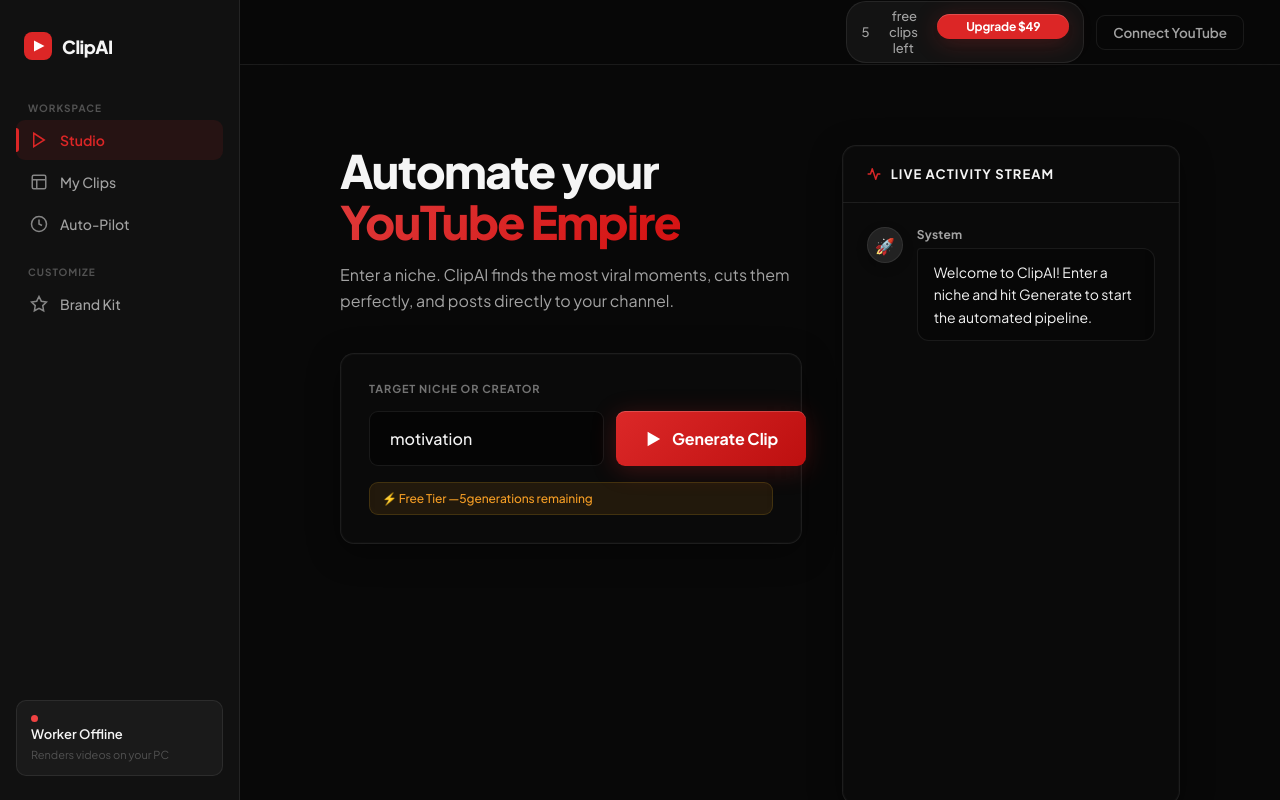
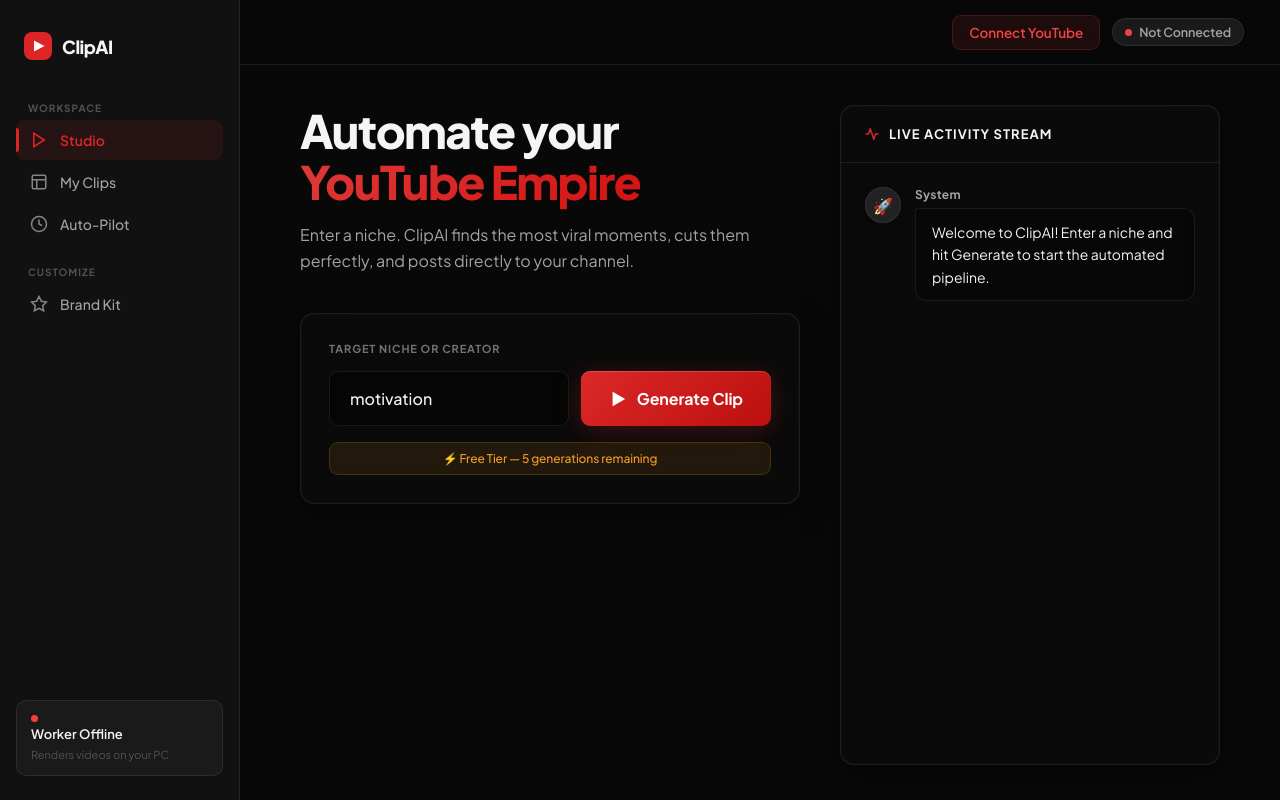
Before and after one commit to musharafabdulkadir7-lab/viralclip-saas, a FastAPI app: page / in a window 1280 px wide. Run offline with FastAPI, Linux system fonts and the light colour scheme.

Commit message:
fix: balanced HTML divs, hidden!important, fixed layout chain, free-tier badge placement

```diff
--- a/static/app.js
+++ b/static/app.js
@@ -407,6 +407,9 @@
 
 // ─── On Page Load ─────────────────────────────────────────────────────────────
 document.addEventListener('DOMContentLoaded', async () => {
+    // Force initialize layout state
+    switchTab('generate');
+
     // Load saved brand kit settings
     loadBrandKit();
 
--- a/static/style.css
+++ b/static/style.css
@@ -329,8 +329,8 @@
 }
 
 /* ─── Tab Content ───────────────────────────────────── */
-.tab-content { flex: 1; overflow-y: auto; display: flex; flex-direction: column; position: relative; z-index: 1; }
-.tab-content.hidden { display: none; }
+.tab-content { flex: 1; display: flex; flex-direction: column; overflow-y: auto; position: relative; z-index: 1; }
+.tab-content.hidden { display: none !important; }
 
 /* ─── Generate Tab Layout ───────────────────────────── */
 .generate-layout {
@@ -492,7 +492,7 @@
   flex-direction: column;
   gap: 11px;
 }
-.progress-card.hidden { display: none; }
+.progress-card.hidden { display: none !important; }
 .progress-header { display: flex; justify-content: space-between; align-items: center; }
 .progress-label { font-size: 13px; font-weight: 700; color: var(--text); letter-spacing: -0.1px; }
 #progress-pct { font-size: 13px; font-weight: 700; color: var(--blue); font-variant-numeric: tabular-nums; letter-spacing: -0.2px; }
@@ -704,7 +704,7 @@
   z-index: 999;
   animation: fadeIn 0.2s ease;
 }
-.modal-overlay.hidden { display: none; }
+.modal-overlay.hidden { display: none !important; }
 
 @keyframes fadeIn { from { opacity: 0; } to { opacity: 1; } }
 
@@ -1027,17 +1027,7 @@
   flex-shrink: 0;
 }
 
-.top-header .free-tier-badge {
-  display: flex;
-  align-items: center;
-  gap: 10px;
-  background: rgba(255,255,255,0.05);
-  border: 1px solid rgba(255,255,255,0.08);
-  border-radius: 20px;
-  padding: 6px 14px;
-  font-size: 13px;
-  color: #a3a3a3;
-}
+.top-header .free-tier-badge { display: flex; align-items: center; gap: 10px; background: rgba(255,255,255,0.05); border: 1px solid var(--border); border-radius: 20px; padding: 6px 14px; font-size: 13px; color: var(--text-2); white-space: nowrap; }
 
 .btn-upgrade {
   background: #dc2626;
@@ -1052,11 +1042,7 @@
 }
 .btn-upgrade:hover { filter: brightness(1.15); }
 
-.content-area {
-  flex: 1;
-  overflow-y: auto;
-  padding: 40px;
-}
+.content-area { flex: 1; overflow: hidden; display: flex; flex-direction: column; }
 
 /* Hide old wrappers */
 .app { display: none !important; }
@@ -1073,7 +1059,7 @@
   align-items: center;
   justify-content: center;
 }
-.brand-modal.hidden { display: none; }
+.brand-modal.hidden { display: none !important; }
 .brand-modal-inner {
   background: #111111;
   border: 1px solid rgba(255,255,255,0.1);
@@ -1083,5 +1069,3 @@
   width: 100%;
   box-shadow: 0 24px 60px rgba(0,0,0,0.6);
 }
-
-#free-tier-badge { display: flex !important; }
--- a/templates/index.html
+++ b/templates/index.html
@@ -7,7 +7,7 @@
     <meta name="description" content="AI-powered tool that finds viral videos, cuts the best clip, and posts it to your YouTube channel automatically.">
     <link rel="preconnect" href="https://fonts.googleapis.com">
     <link href="https://fonts.googleapis.com/css2?family=Plus+Jakarta+Sans:wght@400;500;600;700;800&display=swap" rel="stylesheet">
-    <link rel="stylesheet" href="/static/style.css?v=20">
+    <link rel="stylesheet" href="/static/style.css?v=30">
 </head>
 <body>
 <div class="app-layout">
@@ -70,13 +70,14 @@
   <!-- MAIN CONTENT -->
   <div class="main-wrapper">
     <header class="top-header">
-      <div class="free-tier-badge hidden" id="free-tier-badge">
-        <span id="free-remaining">5</span>&nbsp;free clips left
-        <button class="btn-upgrade" onclick="window.location.href='/api/v1/create-checkout-session'">Upgrade $49</button>
+      <a href="/api/v1/auth/youtube" id="connect-youtube-btn" class="btn btn-connect">
+        <svg width="14" height="14" viewBox="0 0 24 24" fill="currentColor"><path d="M23.5 6.2a3 3 0 0 0-2.1-2.1C19.6 3.6 12 3.6 12 3.6s-7.6 0-9.4.5A3 3 0 0 0 .5 6.2 31.5 31.5 0 0 0 0 12a31.5 31.5 0 0 0 .5 5.8 3 3 0 0 0 2.1 2.1c1.8.5 9.4.5 9.4.5s7.6 0 9.4-.5a3 3 0 0 0 2.1-2.1A31.5 31.5 0 0 0 24 12a31.5 31.5 0 0 0-.5-5.8zM9.8 15.6V8.4l6.3 3.6-6.3 3.6z"/></svg>
+        Connect YouTube
+      </a>
+      <div class="yt-status-badge" id="yt-status-badge">
+        <span class="status-dot" id="yt-dot"></span>
+        <span id="yt-label">Not Connected</span>
       </div>
-      <button class="btn btn-outline" id="yt-connect-btn" onclick="window.location.href='/api/v1/auth/youtube'">
-        Connect YouTube
-      </button>
     </header>
 
     <div class="content-area">
@@ -302,7 +303,10 @@
             </div>
         </div>
     </main>
-</div>
+
+    </div><!-- content-area -->
+  </div><!-- main-wrapper -->
+</div><!-- app-layout -->
 
 <!-- ── Paywall Modal ──────────────────────────────────── -->
 <div id="paywall-modal" class="modal-overlay hidden">
@@ -365,8 +369,6 @@
     </div>
 </div>
 
-<div id="toast-container"></div>
-
 <script>
 function startWorkerURI() {
     const userId = document.cookie.split('; ').find(r => r.startsWith('user_id='))?.split('=')[1] || 'demo_user_123';
@@ -381,30 +383,27 @@
 }
 </script>
 <script src="https://cdn.jsdelivr.net/npm/chart.js"></script>
-<script src="/static/app.js?v=12"></script>
+<script src="/static/app.js?v=22"></script>
+
+<!-- ── Brand Kit Modal ───────────────────────────────── -->
+<div id="brand-modal" class="brand-modal hidden">
+  <div class="brand-modal-inner">
+    <h2 style="font-size:26px; font-weight:700; margin-bottom:8px;">Brand Kit</h2>
+    <p style="color:#a3a3a3; font-size:14px; margin-bottom:32px;">Customize how your AI-generated clips look and feel.</p>
+    <label class="input-label">Custom Watermark / Handle</label>
+    <input type="text" id="brand-handle" class="niche-input-lg" placeholder="@MyChannel" style="margin-bottom:20px;">
+    <label class="input-label">Subtitle Style</label>
+    <select id="brand-font" class="niche-input-lg" style="margin-bottom:32px; background:#222; appearance:auto;">
+      <option value="Hormozi">Alex Hormozi — Bold Impact</option>
+      <option value="Ali">Ali Abdaal — Clean Sans</option>
+    </select>
+    <div style="display:flex; gap:12px; justify-content:flex-end;">
+      <button class="btn btn-outline" onclick="document.getElementById('brand-modal').classList.add('hidden')">Cancel</button>
+      <button class="btn btn-generate" onclick="saveBrandKit()">Save Brand Kit</button>
     </div>
   </div>
 </div>
 
-<div id="brand-modal" class="brand-modal hidden">
-  <div class="brand-modal-inner">
-    <h2 style="font-size:26px; font-weight:700; margin-bottom:8px;">Brand Kit</h2>
-    <p style="color:#a3a3a3; font-size:14px; margin-bottom:32px;">Customize how your AI-generated clips look and feel.</p>
-
-    <label class="input-label">Custom Watermark / Handle</label>
-    <input type="text" id="brand-handle" class="niche-input-lg" placeholder="@MyChannel" style="margin-bottom:20px;">
-
-    <label class="input-label">Subtitle Style</label>
-    <select id="brand-font" class="niche-input-lg" style="margin-bottom:32px; background:#222; appearance:auto;">
-      <option value="Hormozi">Alex Hormozi -- Bold Impact</option>
-      <option value="Ali">Ali Abdaal -- Clean Sans</option>
-    </select>
-
-    <div style="display:flex; gap:12px; justify-content:flex-end;">
-      <button class="btn btn-outline" onclick="document.getElementById('brand-modal').classList.add('hidden')">Cancel</button>
-      <button class="btn btn-primary" onclick="saveBrandKit()">Save Brand Kit</button>
-    </div>
-  </div>
-</div>
+<div id="toast-container"></div>
 </body>
 </html>
```
